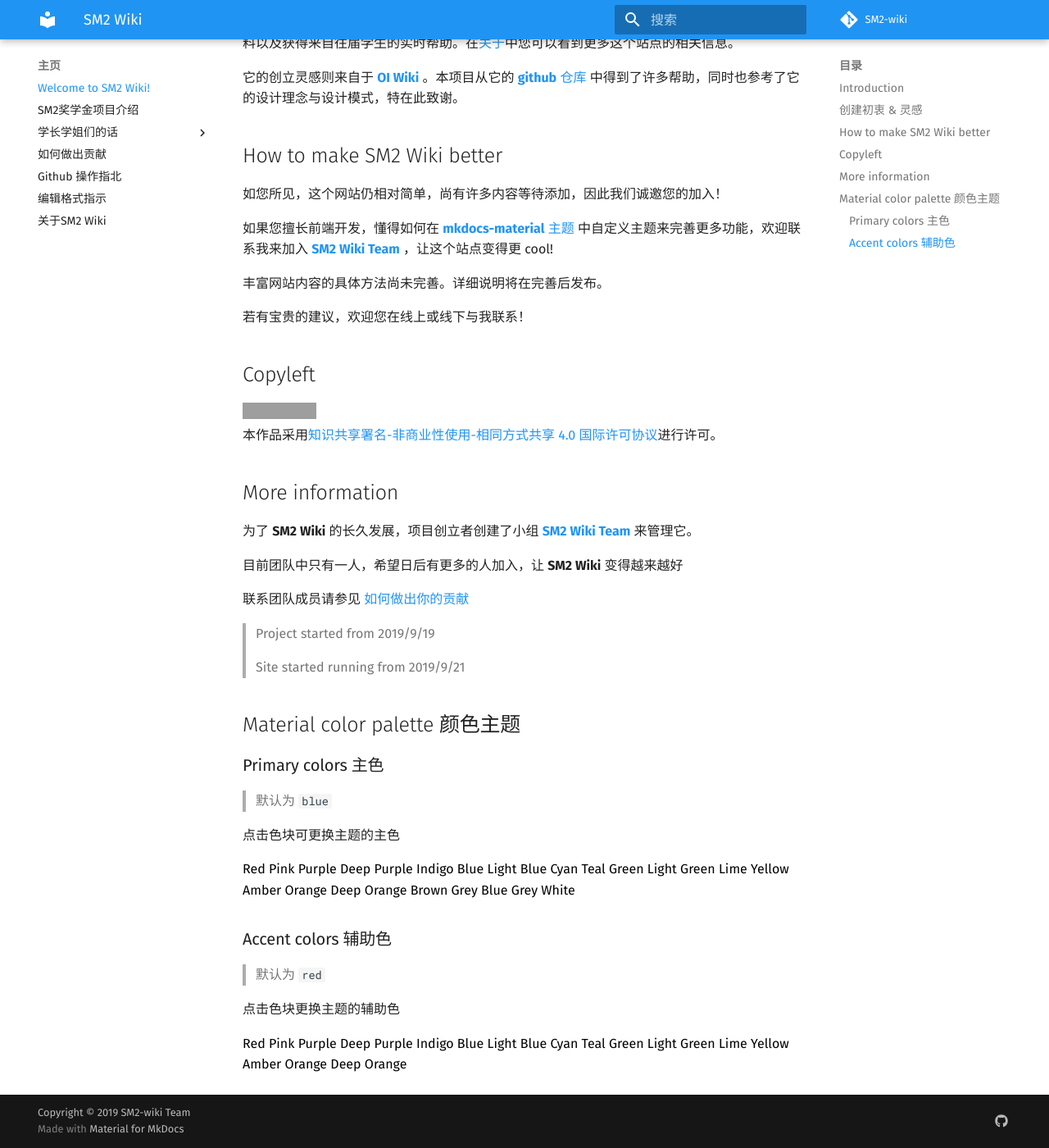
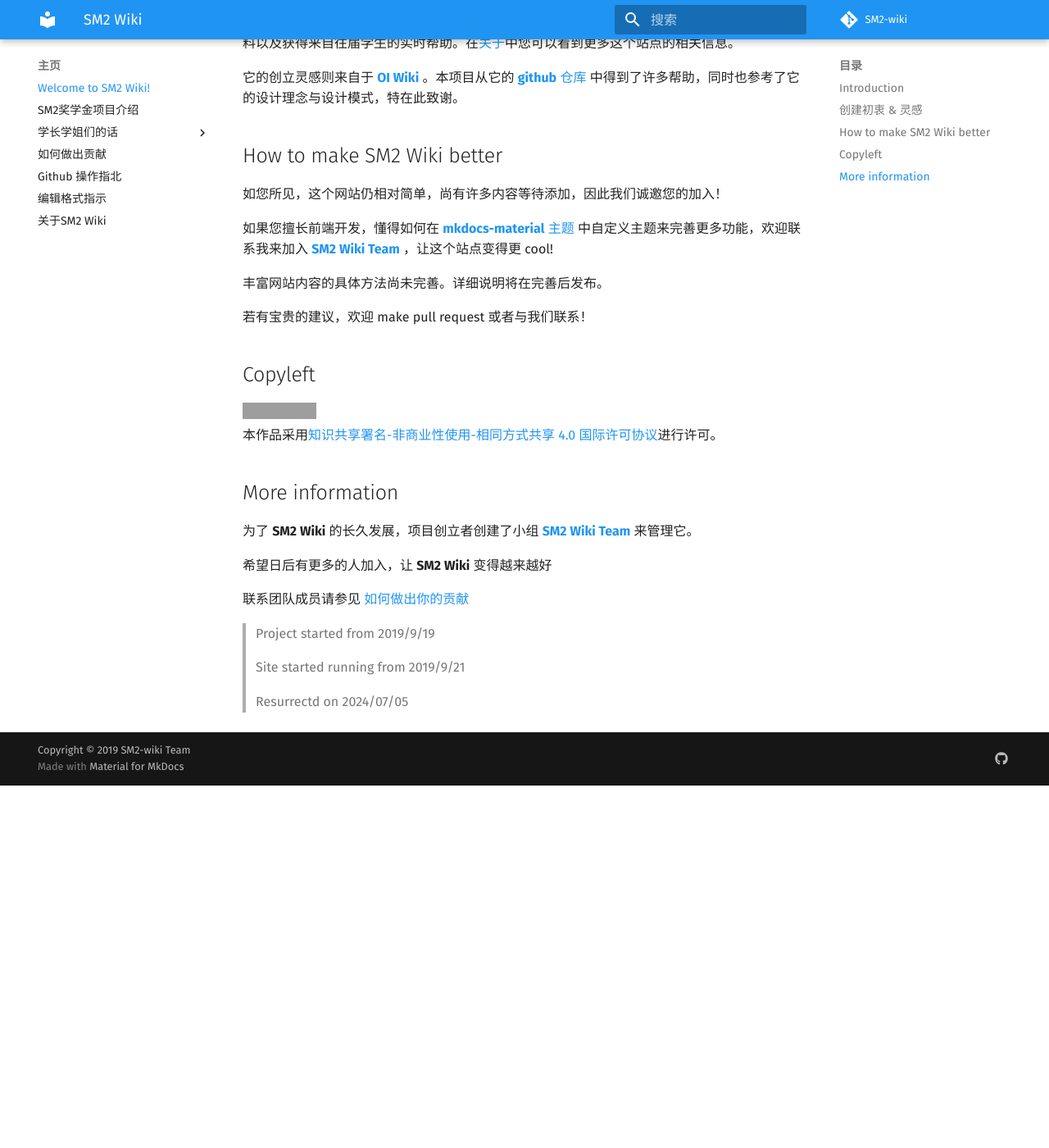
Before and after one commit to SM2-wiki/SM2-wiki, an MkDocs documentation site: the page built from docs/index.md, in a window 1280 px wide and 1400 px high, scrolled down 731 px. Shown: the whole window at 82% size. Built offline with MkDocs 1.6.1 and Material for MkDocs 9.7.7, drawn with Linux system fonts in a browser that asks for light colours; comment, search, counter and statistics services are not loaded; after the commit the page ends 1689 px from its top, so only the background shows below that; grey boxes are pictures that could not be loaded.

Commit message:
Update `index.md`: delete color palette selection and minor edits

```diff
--- a/docs/index.md
+++ b/docs/index.md
@@ -40,7 +40,7 @@
 
 丰富网站内容的具体方法尚未完善。详细说明将在完善后发布。
 
-若有宝贵的建议，欢迎您在线上或线下与我联系！
+若有宝贵的建议，欢迎 make pull request 或者与我们联系！
 
 ## Copyleft
 
@@ -50,7 +50,7 @@
 
 为了 **SM2 Wiki** 的长久发展，项目创立者创建了小组 [**SM2 Wiki Team**](https://github.com/SM2-wiki) 来管理它。
 
-目前团队中只有一人，希望日后有更多的人加入，让 **SM2 Wiki** 变得越来越好
+希望日后有更多的人加入，让 **SM2 Wiki** 变得越来越好
 
 联系团队成员请参见 [如何做出你的贡献](https://sm2-wiki.github.io/SM2-wiki/intro/htc/)
 
@@ -58,81 +58,4 @@
 
 > Site started running from 2019/9/21
 
-## Material color palette 颜色主题
-
-### Primary colors 主色
-
-> 默认为 `blue`
-
-点击色块可更换主题的主色
-
-<div id="color-button">
-<button data-md-color-primary="red">Red</button>
-<button data-md-color-primary="pink">Pink</button>
-<button data-md-color-primary="purple">Purple</button>
-<button data-md-color-primary="deep-purple">Deep Purple</button>
-<button data-md-color-primary="indigo">Indigo</button>
-<button data-md-color-primary="blue">Blue</button>
-<button data-md-color-primary="light-blue">Light Blue</button>
-<button data-md-color-primary="cyan">Cyan</button>
-<button data-md-color-primary="teal">Teal</button>
-<button data-md-color-primary="green">Green</button>
-<button data-md-color-primary="light-green">Light Green</button>
-<button data-md-color-primary="lime">Lime</button>
-<button data-md-color-primary="yellow">Yellow</button>
-<button data-md-color-primary="amber">Amber</button>
-<button data-md-color-primary="orange">Orange</button>
-<button data-md-color-primary="deep-orange">Deep Orange</button>
-<button data-md-color-primary="brown">Brown</button>
-<button data-md-color-primary="grey">Grey</button>
-<button data-md-color-primary="blue-grey">Blue Grey</button>
-<button data-md-color-primary="white">White</button>
-</div>
-
-<script>
-  var buttons = document.querySelectorAll("button[data-md-color-primary]");
-  Array.prototype.forEach.call(buttons, function(button) {
-    button.addEventListener("click", function() {
-      document.body.dataset.mdColorPrimary = this.dataset.mdColorPrimary;
-      localStorage.setItem("data-md-color-primary",this.dataset.mdColorPrimary);
-    })
-  })
-</script>
-
-### Accent colors 辅助色
-
-> 默认为 `red`
-
-点击色块更换主题的辅助色
-
-<div id="color-button">
-<button data-md-color-accent="red">Red</button>
-<button data-md-color-accent="pink">Pink</button>
-<button data-md-color-accent="purple">Purple</button>
-<button data-md-color-accent="deep-purple">Deep Purple</button>
-<button data-md-color-accent="indigo">Indigo</button>
-<button data-md-color-accent="blue">Blue</button>
-<button data-md-color-accent="light-blue">Light Blue</button>
-<button data-md-color-accent="cyan">Cyan</button>
-<button data-md-color-accent="teal">Teal</button>
-<button data-md-color-accent="green">Green</button>
-<button data-md-color-accent="light-green">Light Green</button>
-<button data-md-color-accent="lime">Lime</button>
-<button data-md-color-accent="yellow">Yellow</button>
-<button data-md-color-accent="amber">Amber</button>
-<button data-md-color-accent="orange">Orange</button>
-<button data-md-color-accent="deep-orange">Deep Orange</button>
-</div>
-
-<script>
-  var buttons = document.querySelectorAll("button[data-md-color-accent]");
-  Array.prototype.forEach.call(buttons, function(button) {
-    button.addEventListener("click", function() {
-      document.body.dataset.mdColorAccent = this.dataset.mdColorAccent;
-      localStorage.setItem("data-md-color-accent",this.dataset.mdColorAccent);
-    })
-  })
-
-  // #758
-  document.getElementsByClassName('md-nav__title')[1].click()
-</script>
+> Resurrectd on 2024/07/05
```
